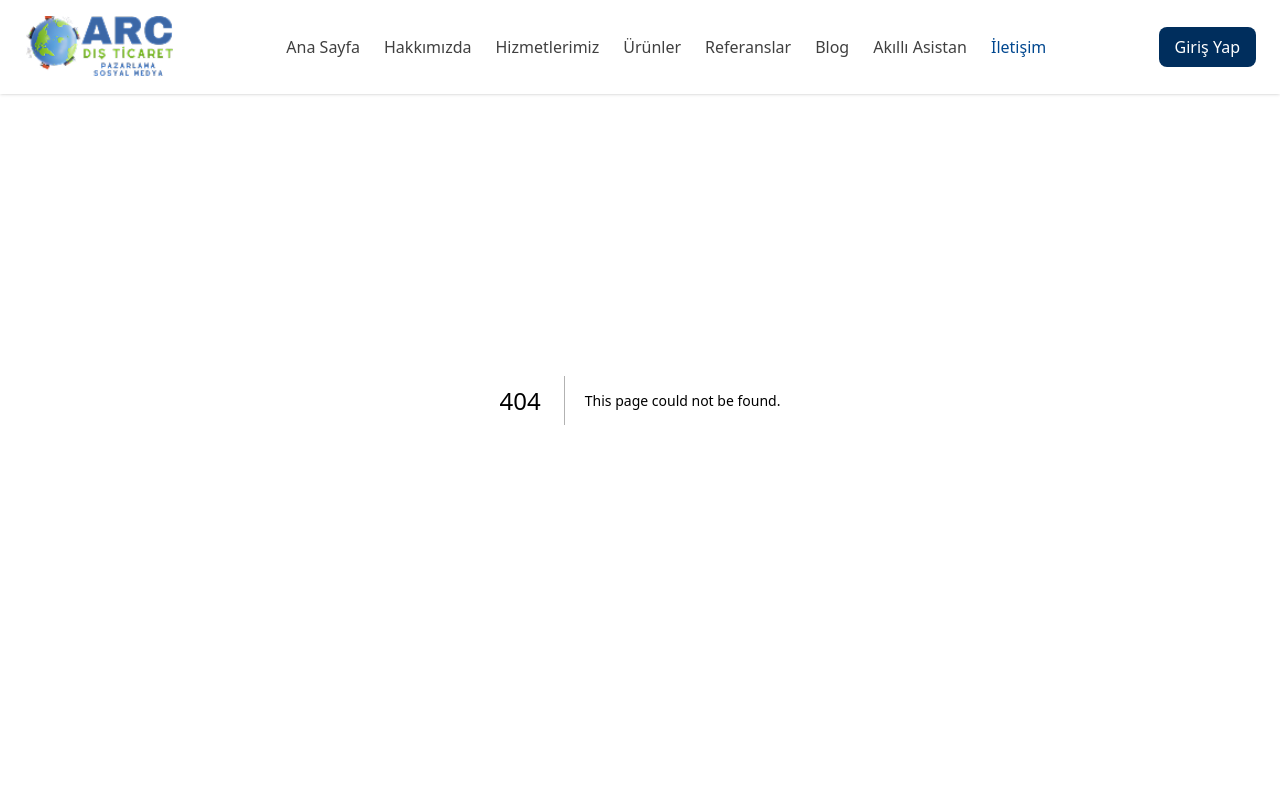
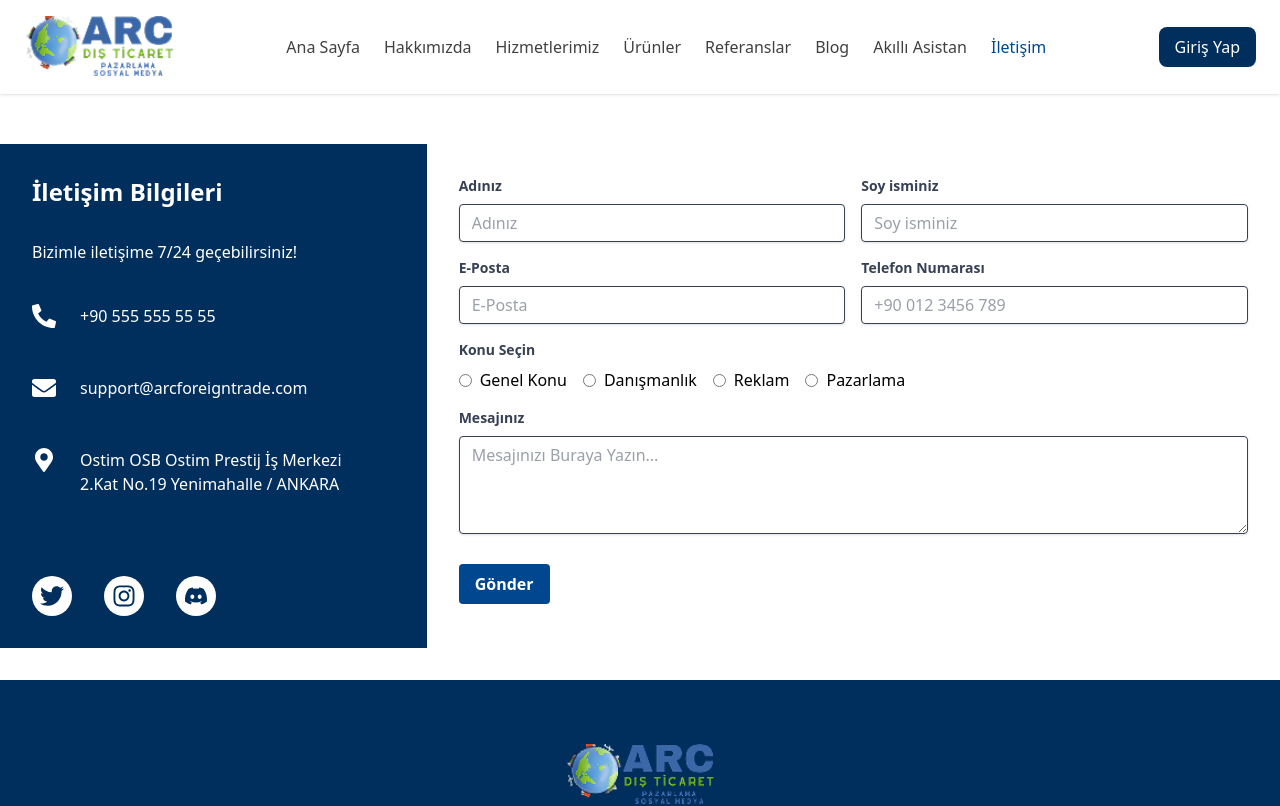
Before and after one commit to poyrazavsever/arc_foreign_trade, a Next.js app: page /contact in a window 1280 px wide. Before the commit this address had no page. Shown: the top 806 px of the page. Built offline with nearby package versions, Linux system fonts and the light colour scheme.

Commit message:
feat: done contact page

```diff
--- /dev/null
+++ b/pages/contact.js
@@ -0,0 +1,142 @@
+import React from 'react';
+import { FaPhoneAlt, FaEnvelope, FaMapMarkerAlt, FaTwitter, FaInstagram, FaDiscord } from 'react-icons/fa';
+
+const Contact = () => {
+  return (
+    <div className="container mx-auto flex flex-col md:flex-row mt-36">
+      {/* Sol Bölüm (İletişim Bilgileri) */}
+      <div className="md:w-1/3 bg-primary text-white p-8 relative">
+
+        <div className='flex flex-col items-start gap-4 mb-4'>
+            <h2 className="text-2xl font-bold mb-4">İletişim Bilgileri</h2>
+            <p className="mb-6">Bizimle iletişime 7/24 geçebilirsiniz!</p>
+        </div>
+
+        <div className='flex flex-col items-start gap-8'>
+
+            <div className="flex items-center gap-4 mb-4">
+                <FaPhoneAlt className="h-6 w-6 mr-2" />
+                <span>+90 555 555 55 55</span>
+            </div>
+
+            <div className="flex items-center gap-4  mb-4">
+                <FaEnvelope className="h-6 w-6 mr-2" />
+                <span>support@arcforeigntrade.com</span>
+            </div>
+
+            <div className="flex items-start gap-4 mb-4">
+                <FaMapMarkerAlt className="h-6 w-6 mr-2" />
+                <span>
+                    Ostim OSB Ostim Prestij İş Merkezi <br />
+                    2.Kat No.19 Yenimahalle / ANKARA
+                </span>
+            </div>
+
+        </div>
+
+        <div className="flex items-center gap-4 space-x-4 mt-16">
+          <div className="bg-white rounded-full p-2">
+            <FaTwitter className="h-6 w-6 text-primary" />
+          </div>
+          <div className="bg-white rounded-full p-2">
+            <FaInstagram className="h-6 w-6 text-primary" />
+          </div>
+          <div className="bg-white rounded-full p-2">
+            <FaDiscord className="h-6 w-6 text-primary" />
+          </div>
+        </div>
+
+      </div>
+
+      {/* Sağ Bölüm (İletişim Formu) */}
+      <div className="md:w-2/3 p-8">
+        <div className="grid grid-cols-1 md:grid-cols-2 gap-4">
+          <div>
+            <label className="block text-gray-700 text-sm font-bold mb-2" htmlFor="name">
+              Adınız
+            </label>
+            <input
+              className="shadow appearance-none border rounded w-full py-2 px-3 text-gray-700 leading-tight focus:outline-none focus:shadow-outline"
+              id="name"
+              type="text"
+              placeholder="Adınız"
+            />
+          </div>
+          <div>
+            <label className="block text-gray-700 text-sm font-bold mb-2" htmlFor="surname">
+              Soy isminiz
+            </label>
+            <input
+              className="shadow appearance-none border rounded w-full py-2 px-3 text-gray-700 leading-tight focus:outline-none focus:shadow-outline"
+              id="surname"
+              type="text"
+              placeholder="Soy isminiz"
+            />
+          </div>
+          <div>
+            <label className="block text-gray-700 text-sm font-bold mb-2" htmlFor="email">
+              E-Posta
+            </label>
+            <input
+              className="shadow appearance-none border rounded w-full py-2 px-3 text-gray-700 leading-tight focus:outline-none focus:shadow-outline"
+              id="email"
+              type="email"
+              placeholder="E-Posta"
+            />
+          </div>
+          <div>
+            <label className="block text-gray-700 text-sm font-bold mb-2" htmlFor="phone">
+              Telefon Numarası
+            </label>
+            <input
+              className="shadow appearance-none border rounded w-full py-2 px-3 text-gray-700 leading-tight focus:outline-none focus:shadow-outline"
+              id="phone"
+              type="tel"
+              placeholder="+90 012 3456 789"
+            />
+          </div>
+        </div>
+
+        <div className="mt-4">
+          <label className="block text-gray-700 text-sm font-bold mb-2">Konu Seçin</label>
+          <div className="flex flex-col md:flex-row space-x-4">
+            <label className="inline-flex items-center">
+              <input type="radio" className="form-radio" name="topic" value="general" />
+              <span className="ml-2">Genel Konu</span>
+            </label>
+            <label className="inline-flex items-center">
+              <input type="radio" className="form-radio" name="topic" value="consulting" />
+              <span className="ml-2">Danışmanlık</span>
+            </label>
+            <label className="inline-flex items-center">
+              <input type="radio" className="form-radio" name="topic" value="advertising" />
+              <span className="ml-2">Reklam</span>
+            </label>
+            <label className="inline-flex items-center">
+              <input type="radio" className="form-radio" name="topic" value="marketing" />
+              <span className="ml-2">Pazarlama</span>
+            </label>
+          </div>
+        </div>
+        <div className="mt-4">
+          <label className="block text-gray-700 text-sm font-bold mb-2" htmlFor="message">
+            Mesajınız
+          </label>
+          <textarea
+            className="shadow appearance-none border rounded w-full py-2 px-3 text-gray-700 leading-tight focus:outline-none focus:shadow-outline"
+            id="message"
+            rows="4"
+            placeholder="Mesajınızı Buraya Yazın..."
+          ></textarea>
+        </div>
+        <div className="mt-6">
+          <button className="bg-secondary hover:bg-blue-700 text-white font-bold py-2 px-4 rounded focus:outline-none focus:shadow-outline" type="button">
+            Gönder
+          </button>
+        </div>
+      </div>
+    </div>
+  );
+};
+
+export default Contact;
```
